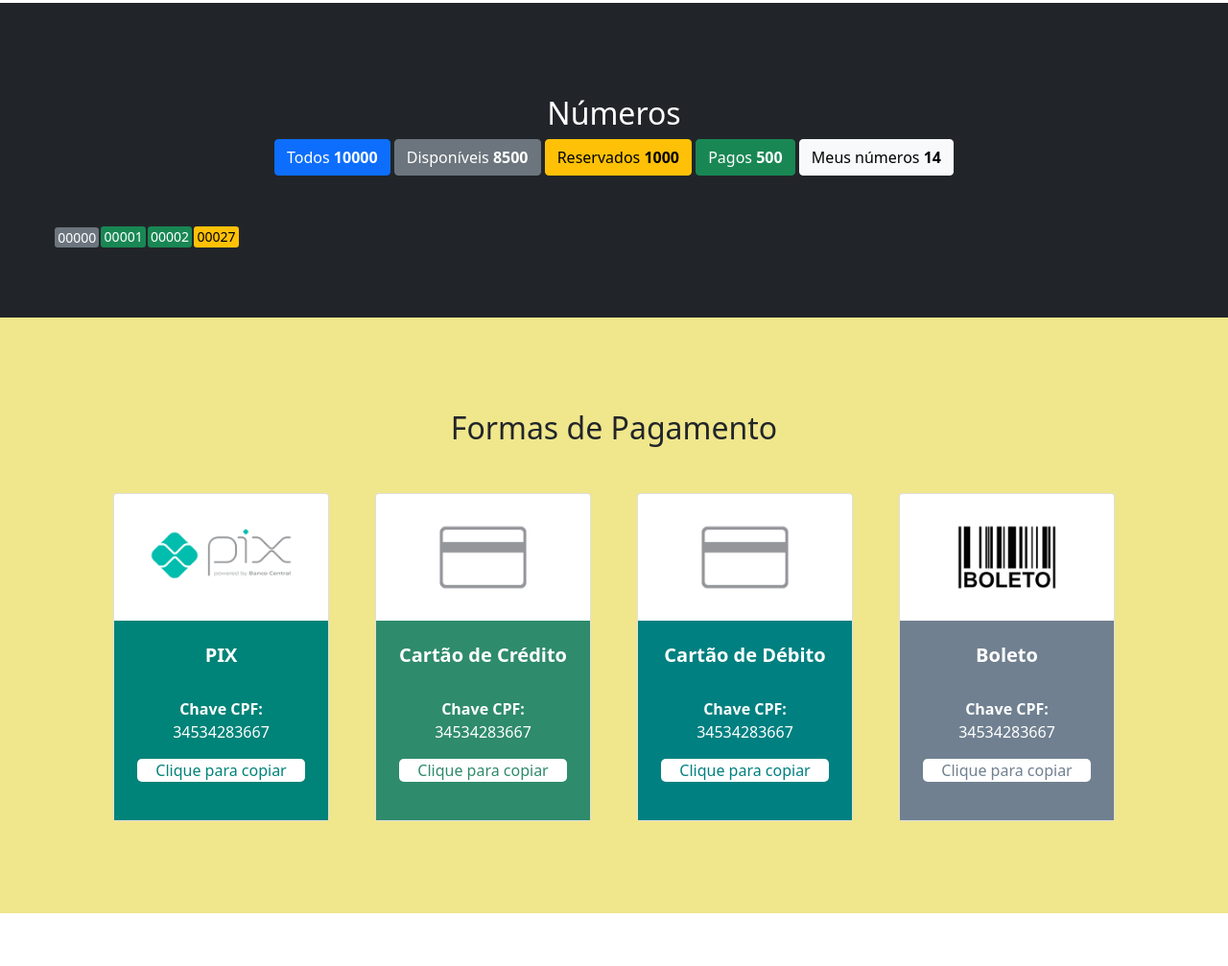
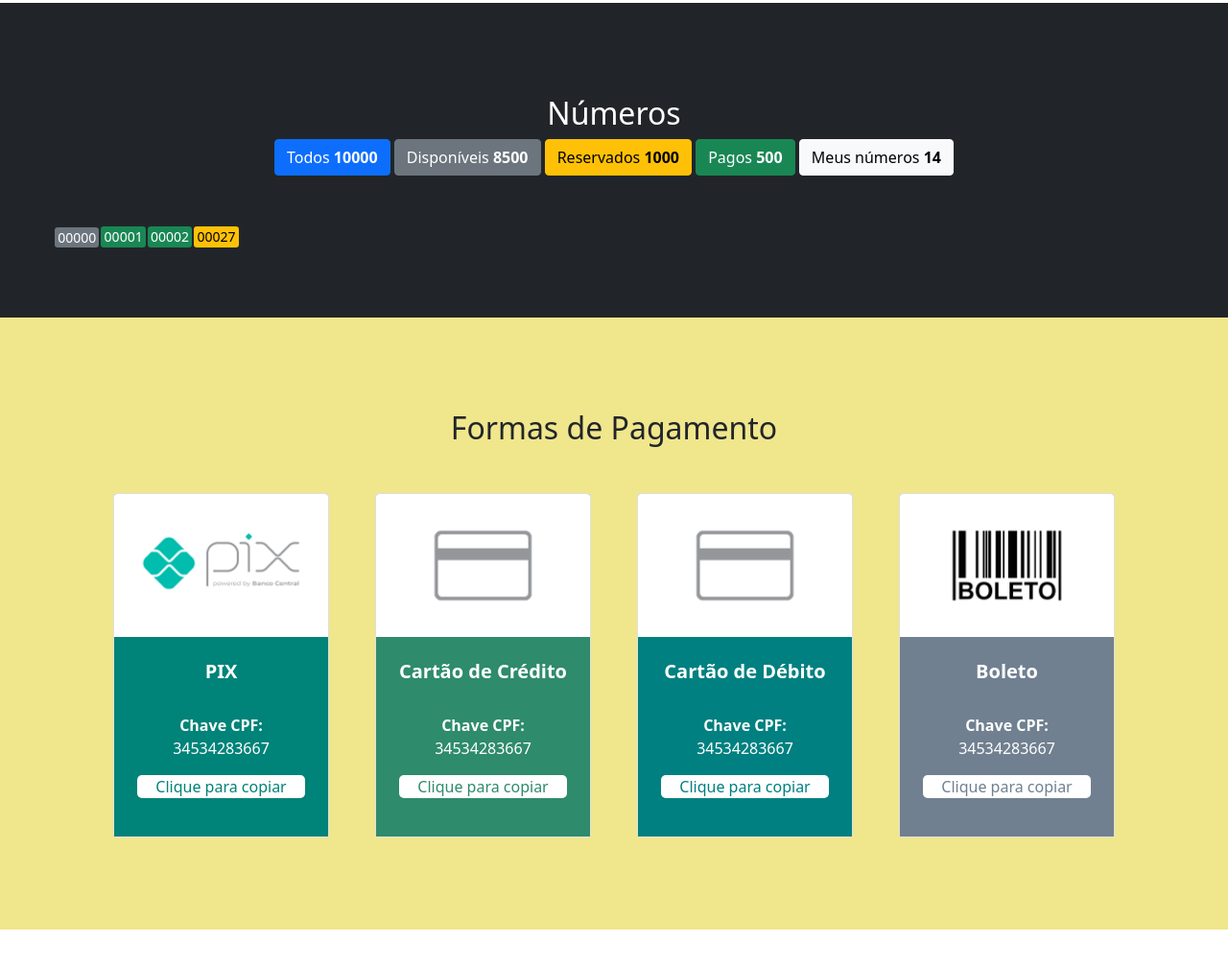
Before and after one commit to filiperdt/tecgo-sorteios-aplicacao, a website: page dist/rifa-informacoes.html in a window 1280 px wide. Shown: the part 805-1812 px from the top of the page at 96% size. Drawn offline with nearby package versions, Linux system fonts and the light colour scheme.

Commit message:
Alteradas as imagens dos cards da tela principal e de pagamento

```diff
--- a/dist/rifa-informacoes.html
+++ b/dist/rifa-informacoes.html
@@ -27,15 +27,15 @@
                 cursor: pointer;
             }
 
+            .carousel-control-icon {
+                background-color: rgb(44, 44, 44);
+                border-radius: 10px;
+            }
+
             #carouselPremio {
                 width: 100%;
                 height: 35rem;
                 background-color: #888888;
-            }
-
-            .carousel-control-icon {
-                background-color: rgb(44, 44, 44);
-                border-radius: 10px;
             }
 
             .carousel .carousel-indicators li {
@@ -84,6 +84,19 @@
                 background-color: rgb(44, 44, 44);
                 color: rgb(255, 255, 255);
             }
+
+            .div-card-img {
+                height: 149px;
+                border-radius: 3px 3px 0px 0px;
+                background-color: #888888;
+            }
+
+            .card-img-top {
+                max-width: 100%;
+                max-height: 100%;
+                width: auto;
+                height: auto;
+            }
         </style>
     </head>
     <body>
@@ -127,7 +140,6 @@
                     <div class="row gx-4 gx-lg-5 align-items-center">
                         <!-- A resolução da imagem deve ser 600 x 700 -->
                         <div class="col-md-6">
-                            <!-- <img class="card-img-top mb-5 mb-md-0" src="../src/storage/no-image-grande.png" alt="..." /> -->
                             <!-- Carousel-->
                             <div id="carouselPremio" class="carousel slide card-img-top" data-ride="carousel">
                                 <div>
@@ -145,7 +157,6 @@
                                                     1º Prêmio
                                                 </div>
                                                 <img class="d-block" src="https://http2.mlstatic.com/D_NQ_NP_791143-MLB48465248905_122021-W.jpg?auto=yes&bg=777&fg=555&text=Primeiro Slide" style="max-height: 100em;" alt="Primeiro Slide">
-                                            <!-- <img class="d-block" src="https://w7.pngwing.com/pngs/1017/638/png-transparent-universal-declaration-of-human-rights-origins-of-human-rights-history-full-size-text-area-timeline.png?auto=yes&bg=777&fg=555&text=Primeiro Slide" style="max-height: 100em;" alt="Primeiro Slide"> -->
                                             </div>
                                         </div>
                                         <div class="carousel-item">
@@ -249,7 +260,7 @@
                             <div id="forma-pag-1" class="col mb-5">
                                 <div id="forma-pag-pix" class="card h-100 clicavel align-items-center" onclick="copyToClipboard('pChavePixCopiada')" onmouseleave="changePChavePixCopiada('pChavePixCopiada')">
                                     <!-- Logo PIX image--> <!-- A resolução da imagem deve ser 450 x 300 -->
-                                    <div class="row align-items-center w-100 h-50">
+                                    <div class="div-card-img d-flex justify-content-center align-items-center">
                                         <img class="card-img-top" src="../src/storage/pix-logo.png" alt="..." />
                                     </div>
                                     <div class="row align-items-center w-100" style="background-color: rgb(0, 131, 120); color: rgb(255, 255, 255);">
@@ -270,7 +281,7 @@
                             <div id="forma-pag-2" class="col mb-5">
                                 <div class="card h-100 clicavel align-items-center">
                                     <!-- Logo cartão de crédito image--> <!-- A resolução da imagem deve ser 450 x 300 -->
-                                    <div class="row align-items-center w-100 h-50">
+                                    <div class="div-card-img d-flex justify-content-center align-items-center">
                                         <img class="card-img-top" src="../src/storage/cartao.png" alt="..." />
                                     </div>
                                     <div class="row align-items-center w-100" style="background-color: rgb(46, 139, 108); color: rgb(255, 255, 255);">
@@ -291,7 +302,7 @@
                             <div id="forma-pag-3" class="col mb-5">
                                 <div class="card h-100 clicavel align-items-center">
                                     <!-- Logo cartão de débito image--> <!-- A resolução da imagem deve ser 450 x 300 -->
-                                    <div class="row align-items-center w-100 h-50">
+                                    <div class="div-card-img d-flex justify-content-center align-items-center">
                                         <img class="card-img-top" src="../src/storage/cartao.png" alt="..." />
                                     </div>
                                     <div class="row align-items-center w-100" style="background-color: teal; color: rgb(255, 255, 255);">
@@ -312,7 +323,7 @@
                             <div id="forma-pag-4" class="col mb-5">
                                 <div class="card h-100 clicavel align-items-center">
                                     <!-- Logo boleto image--> <!-- A resolução da imagem deve ser 450 x 300 -->
-                                    <div class="row align-items-center w-100 h-50">
+                                    <div class="div-card-img d-flex justify-content-center align-items-center">
                                         <img class="card-img-top" src="../src/storage/boleto.png" alt="..." />
                                     </div>
                                     <div class="row align-items-center w-100" style="background-color: slategrey; color: rgb(255, 255, 255);">
```
Also changed, not shown: dist/index.html (+39 -8 lines). Lines whose indentation alone changed are shown as unchanged.
